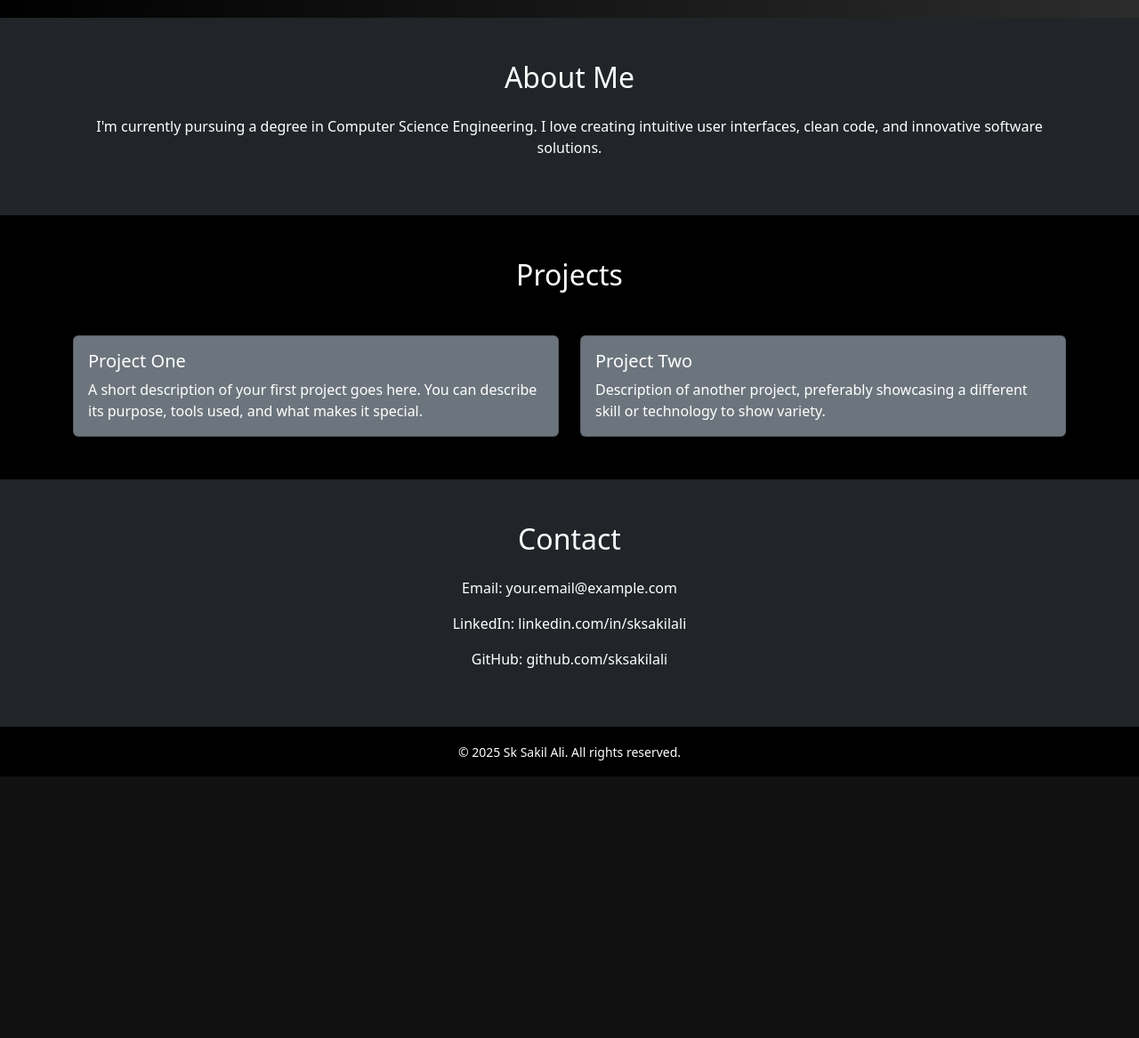
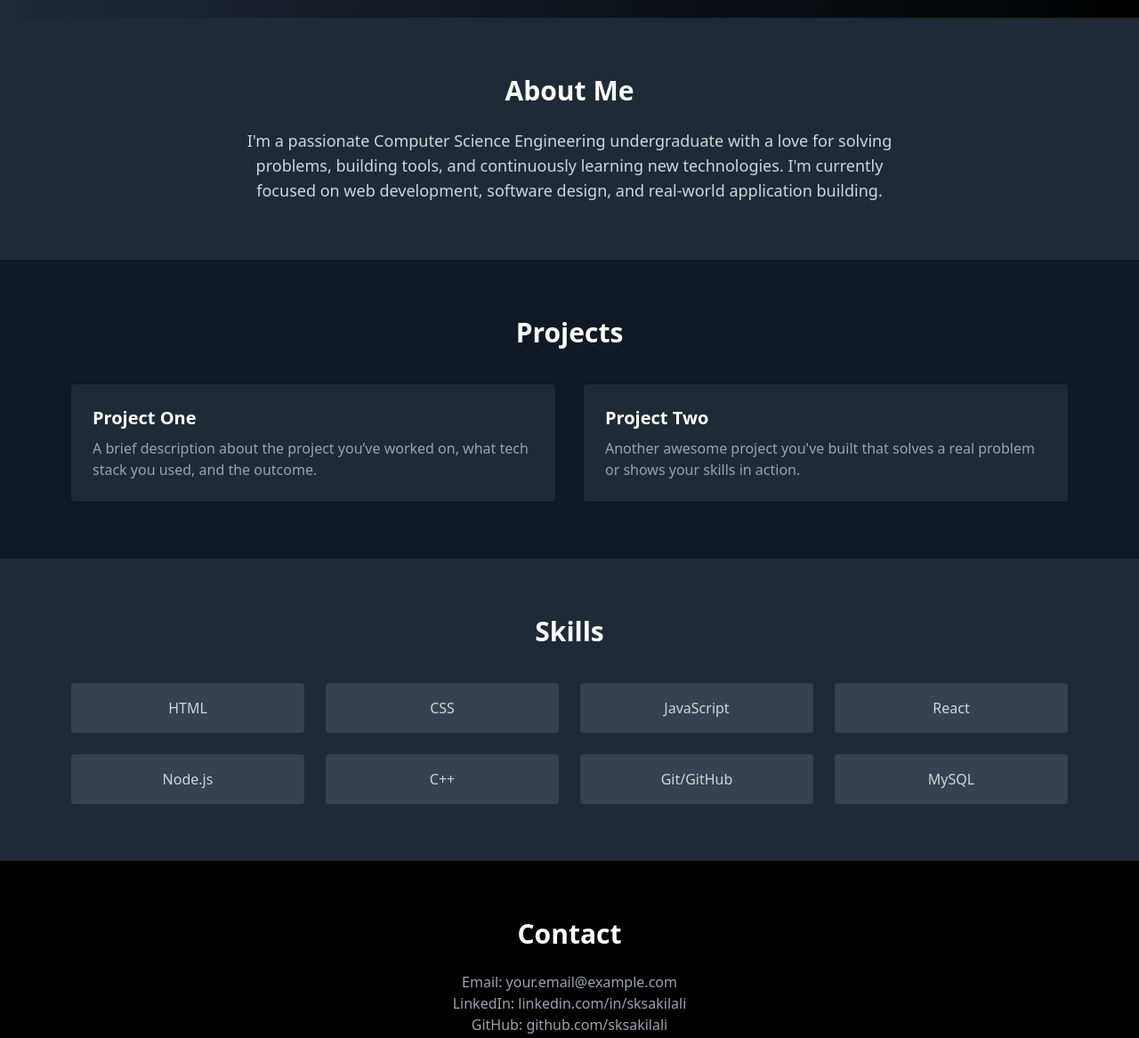
Before and after one commit to SkSakilAli/portfolio-web, a plain HTML site: page index.html in a window 1280 px wide. Shown: the part 780-1947 px from the top of the page at 89% size. Before the commit the page ends 1653 px from the top, so only its background shows below. Drawn offline with nearby package versions, Linux system fonts and the light colour scheme.

Commit message:
Update index.html

```diff
--- a/index.html
+++ b/index.html
@@ -1,73 +1,89 @@
 <!DOCTYPE html>
 <html lang="en">
 <head>
-  <meta charset="UTF-8" />
+  <meta charset="UTF-8"/>
   <meta name="viewport" content="width=device-width, initial-scale=1.0"/>
   <title>Sk Sakil Ali - Portfolio</title>
-  <link href="https://cdn.jsdelivr.net/npm/bootstrap@5.3.3/dist/css/bootstrap.min.css" rel="stylesheet">
-  <link href="https://unpkg.com/aos@2.3.1/dist/aos.css" rel="stylesheet">
-  <link rel="stylesheet" href="style.css" />
+  <script src="https://cdn.tailwindcss.com"></script>
+  <link rel="stylesheet" href="https://unpkg.com/aos@2.3.1/dist/aos.css" />
+  <script src="https://cdn.jsdelivr.net/npm/gsap@3.12.2/dist/gsap.min.js"></script>
 </head>
-<body data-bs-spy="scroll" data-bs-target="#navbar" data-bs-offset="70" tabindex="0">
+<body class="bg-gray-900 text-white font-sans scroll-smooth">
 
-  <nav id="navbar" class="navbar navbar-expand-lg navbar-dark bg-dark fixed-top">
-    <div class="container">
-      <a class="navbar-brand" href="#">Sk Sakil Ali</a>
-      <button class="navbar-toggler" type="button" data-bs-toggle="collapse" data-bs-target="#navMenu">
-        <span class="navbar-toggler-icon"></span>
-      </button>
-      <div class="collapse navbar-collapse" id="navMenu">
-        <ul class="navbar-nav ms-auto">
-          <li class="nav-item"><a class="nav-link" href="#about">About</a></li>
-          <li class="nav-item"><a class="nav-link" href="#projects">Projects</a></li>
-          <li class="nav-item"><a class="nav-link" href="#contact">Contact</a></li>
+  <!-- Navigation -->
+  <header class="fixed top-0 w-full z-50 bg-gray-950 shadow">
+    <div class="container mx-auto flex justify-between items-center p-4">
+      <h1 class="text-xl font-bold">Sk Sakil Ali</h1>
+      <nav>
+        <ul class="flex space-x-6 text-gray-300">
+          <li><a href="#about" class="hover:text-white">About</a></li>
+          <li><a href="#projects" class="hover:text-white">Projects</a></li>
+          <li><a href="#skills" class="hover:text-white">Skills</a></li>
+          <li><a href="#contact" class="hover:text-white">Contact</a></li>
         </ul>
-      </div>
-    </div>
-  </nav>
-
-  <header class="hero d-flex align-items-center justify-content-center text-center" id="home">
-    <div class="text-white" data-aos="fade-up">
-      <h1 class="display-4 fw-bold">Sk Sakil Ali</h1>
-      <p class="lead">Undergraduate Student | Computer Science Engineering</p>
+      </nav>
     </div>
   </header>
 
-  <section id="about" class="py-5 bg-dark text-white">
-    <div class="container" data-aos="fade-right">
-      <h2 class="text-center mb-4">About Me</h2>
-      <p class="text-center">I'm currently pursuing a degree in Computer Science Engineering. I love creating intuitive user interfaces, clean code, and innovative software solutions.</p>
+  <!-- Hero -->
+  <section class="h-screen flex items-center justify-center text-center bg-gradient-to-r from-gray-800 to-black pt-20">
+    <div data-aos="zoom-in">
+      <img src="your-image.jpg" alt="Profile Image" class="w-32 h-32 rounded-full mx-auto mb-4 border-4 border-white object-cover" />
+      <h2 class="text-4xl font-bold">Sk Sakil Ali</h2>
+      <p class="text-gray-300 mt-2">Undergraduate Student | Computer Science Engineering</p>
+      <a href="your-resume.pdf" download class="inline-block mt-6 px-6 py-2 border border-white rounded hover:bg-white hover:text-black transition">Download Resume</a>
     </div>
   </section>
 
-  <section id="projects" class="py-5 bg-black text-white">
-    <div class="container" data-aos="fade-up">
-      <h2 class="text-center mb-5">Projects</h2>
-      <div class="row g-4">
-        <div class="col-md-6">
-          <div class="card h-100 bg-secondary text-white shadow">
-            <div class="card-body">
-              <h5 class="card-title">Project One</h5>
-              <p class="card-text">A short description of your first project goes here. You can describe its purpose, tools used, and what makes it special.</p>
-            </div>
-          </div>
+  <!-- About -->
+  <section id="about" class="py-16 px-6 md:px-20 bg-gray-800">
+    <div data-aos="fade-right">
+      <h3 class="text-3xl font-bold mb-6 text-center">About Me</h3>
+      <p class="text-lg text-center max-w-3xl mx-auto text-gray-300">
+        I'm a passionate Computer Science Engineering undergraduate with a love for solving problems, building tools, and continuously learning new technologies. I'm currently focused on web development, software design, and real-world application building.
+      </p>
+    </div>
+  </section>
+
+  <!-- Projects -->
+  <section id="projects" class="py-16 px-6 md:px-20 bg-gray-900">
+    <div data-aos="fade-up">
+      <h3 class="text-3xl font-bold mb-10 text-center">Projects</h3>
+      <div class="grid md:grid-cols-2 gap-8">
+        <div class="bg-gray-800 p-6 rounded shadow hover:scale-105 transform transition duration-300">
+          <h4 class="text-xl font-semibold mb-2">Project One</h4>
+          <p class="text-gray-400">A brief description about the project you’ve worked on, what tech stack you used, and the outcome.</p>
         </div>
-        <div class="col-md-6">
-          <div class="card h-100 bg-secondary text-white shadow">
-            <div class="card-body">
-              <h5 class="card-title">Project Two</h5>
-              <p class="card-text">Description of another project, preferably showcasing a different skill or technology to show variety.</p>
-            </div>
-          </div>
+        <div class="bg-gray-800 p-6 rounded shadow hover:scale-105 transform transition duration-300">
+          <h4 class="text-xl font-semibold mb-2">Project Two</h4>
+          <p class="text-gray-400">Another awesome project you've built that solves a real problem or shows your skills in action.</p>
         </div>
       </div>
     </div>
   </section>
 
-  <section id="contact" class="py-5 bg-dark text-white">
-    <div class="container" data-aos="fade-left">
-      <h2 class="text-center mb-4">Contact</h2>
-      <div class="text-center">
+  <!-- Skills -->
+  <section id="skills" class="py-16 px-6 md:px-20 bg-gray-800">
+    <div data-aos="fade-up">
+      <h3 class="text-3xl font-bold mb-10 text-center">Skills</h3>
+      <div class="grid grid-cols-2 md:grid-cols-4 gap-6 text-center text-gray-300">
+        <div class="bg-gray-700 py-4 rounded">HTML</div>
+        <div class="bg-gray-700 py-4 rounded">CSS</div>
+        <div class="bg-gray-700 py-4 rounded">JavaScript</div>
+        <div class="bg-gray-700 py-4 rounded">React</div>
+        <div class="bg-gray-700 py-4 rounded">Node.js</div>
+        <div class="bg-gray-700 py-4 rounded">C++</div>
+        <div class="bg-gray-700 py-4 rounded">Git/GitHub</div>
+        <div class="bg-gray-700 py-4 rounded">MySQL</div>
+      </div>
+    </div>
+  </section>
+
+  <!-- Contact -->
+  <section id="contact" class="py-16 px-6 md:px-20 bg-black">
+    <div data-aos="fade-left">
+      <h3 class="text-3xl font-bold mb-6 text-center">Contact</h3>
+      <div class="text-center text-gray-400">
         <p>Email: your.email@example.com</p>
         <p>LinkedIn: linkedin.com/in/sksakilali</p>
         <p>GitHub: github.com/sksakilali</p>
@@ -75,16 +91,15 @@
     </div>
   </section>
 
-  <footer class="py-3 bg-black text-center text-white">
-    <div class="container">
-      <small>&copy; 2025 Sk Sakil Ali. All rights reserved.</small>
-    </div>
+  <!-- Footer -->
+  <footer class="py-6 bg-gray-950 text-center text-gray-500 text-sm">
+    &copy; 2025 Sk Sakil Ali. All rights reserved.
   </footer>
 
-  <script src="https://cdn.jsdelivr.net/npm/bootstrap@5.3.3/dist/js/bootstrap.bundle.min.js"></script>
   <script src="https://unpkg.com/aos@2.3.1/dist/aos.js"></script>
   <script>
-    AOS.init({ duration: 1000 });
+    AOS.init();
+    gsap.from("header", { y: -100, duration: 1, ease: "power4.out" });
   </script>
 </body>
 </html>
```
